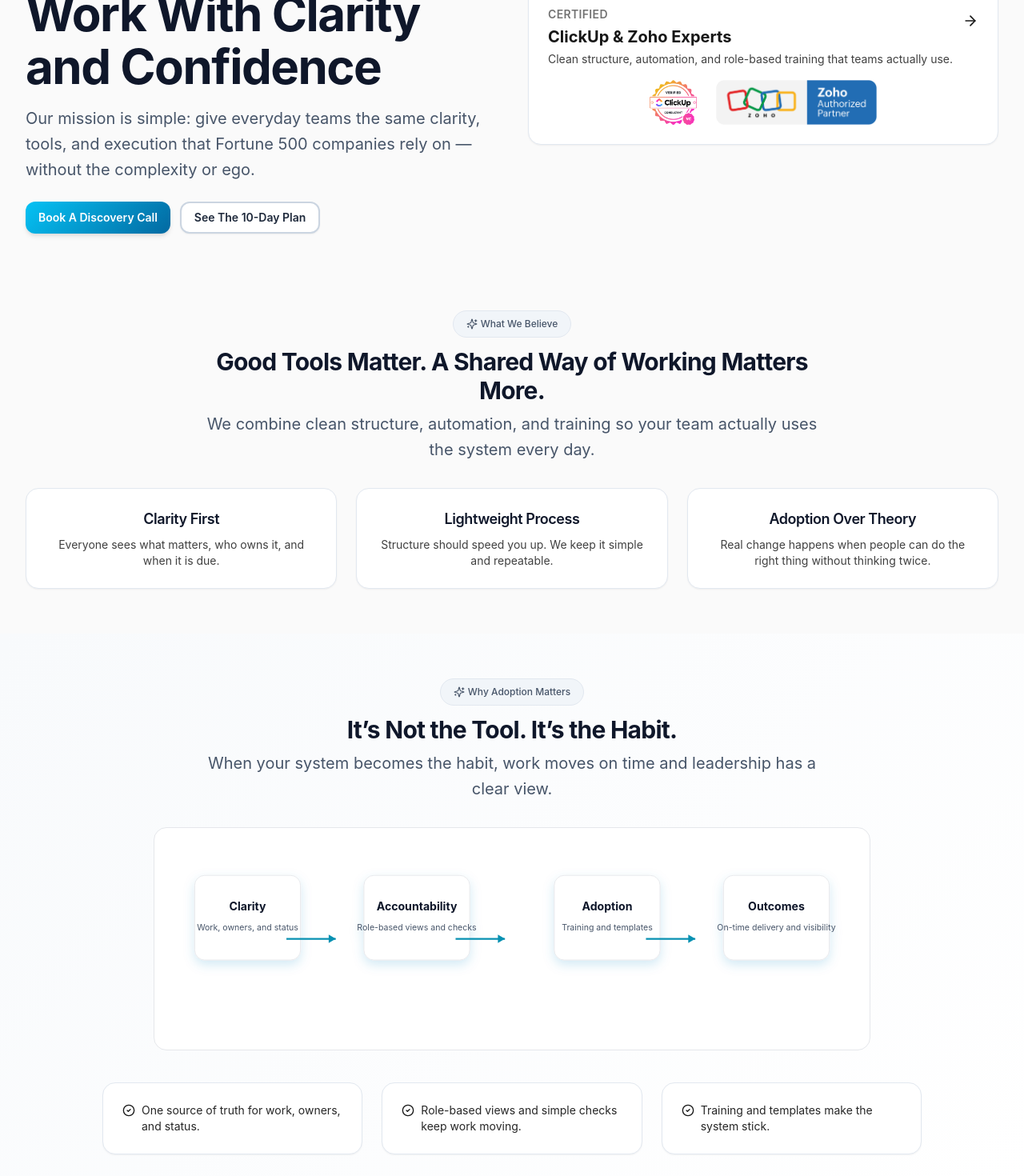
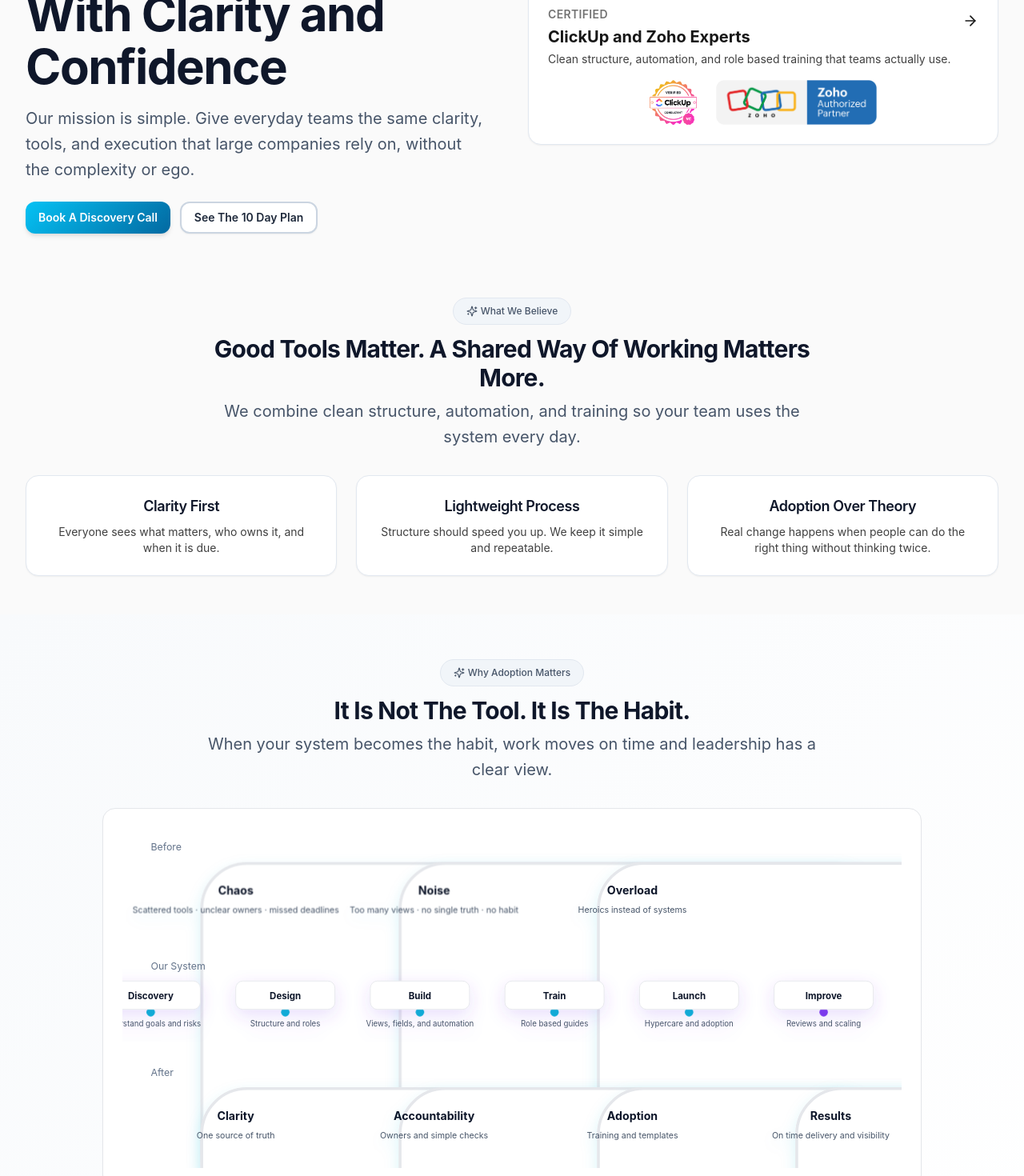
Before and after one commit to Jonw8192/iteratum, a React (Vite) app in the folder iteratum-site/: page /about in a window 1280 px wide. Shown: the part 240-1710 px from the top of the page at 80% size. Built offline with nearby package versions, Linux system fonts and the light colour scheme.

Commit message:
Refactor text and layout in About.jsx
Updated various text elements for consistency and clarity, including header titles, button texts, and descriptions. Changed component names and adjusted layout properties for improved presentation.

```diff
--- a/iteratum-site/src/About.jsx
+++ b/iteratum-site/src/About.jsx
@@ -103,7 +103,7 @@ const Card = ({ children, className = "" }) => (
   <div className={`card-iteratum ${className}`}>{children}</div>
 );
 
-/* -------------------- Header (local copy for this page) -------------------- */
+/* -------------------- Header (local copy) -------------------- */
 function Header() {
   const [open, setOpen] = useState(false);
   return (
@@ -150,7 +150,7 @@ function Header() {
   );
 }
 
-/* -------------------- Footer (local copy for this page) -------------------- */
+/* -------------------- Footer (local copy) -------------------- */
 function Footer() {
   return (
     <footer className="footer-iteratum">
@@ -223,48 +223,117 @@ function Footer() {
   );
 }
 
-/* -------------------- System Diagram (inline SVG) -------------------- */
-function SystemDiagram() {
+/* -------------------- Gradient Hybrid Diagram (S2 style) -------------------- */
+/** Option D: Before → System Flow → After, with subtle cyan/purple gradients */
+function HybridDiagram() {
   return (
-    <div className="w-full max-w-4xl mx-auto mt-8">
-      <div className="rounded-2xl border border-gray-200 bg-white p-6">
+    <div className="w-full max-w-5xl mx-auto">
+      <div className="rounded-2xl border border-gray-200 bg-white p-6 shadow-sm">
         <svg
+          viewBox="0 0 1100 480"
+          className="w-full h-auto"
           role="img"
-          aria-label="System diagram: Clarity to Accountability to Adoption to Outcomes"
-          viewBox="0 0 960 260"
-          className="w-full h-auto"
+          aria-label="From chaos to clarity through the Iteratum system flow"
         >
           <defs>
-            <filter id="soft" x="-20%" y="-20%" width="140%" height="140%">
-              <feDropShadow dx="0" dy="6" stdDeviation="8" floodColor="rgba(2,132,199,0.18)" />
+            {/* Gradients */}
+            <linearGradient id="g1" x1="0" y1="0" x2="1" y2="1">
+              <stop offset="0%" stopColor="#7c3aed" />
+              <stop offset="100%" stopColor="#06b6d4" />
+            </linearGradient>
+            <linearGradient id="g2" x1="0" y1="0" x2="1" y2="0">
+              <stop offset="0%" stopColor="#06b6d4" />
+              <stop offset="100%" stopColor="#7c3aed" />
+            </linearGradient>
+            {/* Soft glow */}
+            <filter id="soft" x="-30%" y="-30%" width="160%" height="160%">
+              <feDropShadow dx="0" dy="8" stdDeviation="10" floodColor="rgba(6,182,212,0.15)" />
             </filter>
+            <filter id="soft2" x="-30%" y="-30%" width="160%" height="160%">
+              <feDropShadow dx="0" dy="8" stdDeviation="12" floodColor="rgba(124,58,237,0.16)" />
+            </filter>
+            {/* Box helper */}
+            <symbol id="box" viewBox="0 0 240 120">
+              <rect x="0.5" y="0.5" width="239" height="119" rx="16" fill="white" stroke="#e5e7eb" />
+            </symbol>
           </defs>
 
-          {/* Boxes */}
-          {[
-            { x: 30,  t: "Clarity",        d: "Work, owners, and status" },
-            { x: 270, t: "Accountability", d: "Role-based views and checks" },
-            { x: 540, t: "Adoption",       d: "Training and templates" },
-            { x: 780, t: "Outcomes",       d: "On-time delivery and visibility" },
-          ].map((b, i) => (
-            <g key={i} transform={`translate(${b.x}, 40)`} filter="url(#soft)">
-              <rect width="150" height="120" rx="14" fill="#ffffff" stroke="#e5e7eb" />
-              <text x="75" y="50" textAnchor="middle" fontSize="16" fontWeight="700" fill="#0f172a">
-                {b.t}
-              </text>
-              <text x="75" y="78" textAnchor="middle" fontSize="12" fill="#475569">
-                {b.d}
-              </text>
+          {/* Top Row: Before (Chaos) */}
+          <g transform="translate(40, 32)">
+            <text x="0" y="0" fontSize="14" fill="#64748b">Before</text>
+            <g transform="translate(0, 16)" filter="url(#soft)">
+              <use href="#box" />
+              <text x="120" y="46" textAnchor="middle" fontWeight="700" fontSize="16" fill="#0f172a">Chaos</text>
+              <text x="120" y="72" textAnchor="middle" fontSize="12" fill="#475569">Scattered tools · unclear owners · missed deadlines</text>
             </g>
-          ))}
 
-          {/* Arrows */}
-          {[160, 400, 670].map((ax, i) => (
-            <g key={i} transform={`translate(${ax}, 100)`}>
-              <path d="M0 30 H70" stroke="#0891b2" strokeWidth="2.5" fill="none" />
-              <polygon points="70,30 60,24 60,36" fill="#0891b2" />
+            <g transform="translate(280, 16)" filter="url(#soft)">
+              <use href="#box" />
+              <text x="120" y="46" textAnchor="middle" fontWeight="700" fontSize="16" fill="#0f172a">Noise</text>
+              <text x="120" y="72" textAnchor="middle" fontSize="12" fill="#475569">Too many views · no single truth · no habit</text>
             </g>
-          ))}
+
+            <g transform="translate(560, 16)" filter="url(#soft)">
+              <use href="#box" />
+              <text x="120" y="46" textAnchor="middle" fontWeight="700" fontSize="16" fill="#0f172a">Overload</text>
+              <text x="120" y="72" textAnchor="middle" fontSize="12" fill="#475569">Heroics instead of systems</text>
+            </g>
+          </g>
+
+          {/* Middle: System Flow */}
+          <g transform="translate(40, 200)">
+            <text x="0" y="0" fontSize="14" fill="#64748b">Our System</text>
+
+            {/* Flow bar */}
+            <path d="M0 60 H950" stroke="url(#g2)" strokeWidth="3.5" fill="none" opacity="0.7" />
+            {[0, 190, 380, 570, 760, 950].map((x, i) => (
+              <circle key={i} cx={x} cy={60} r="6" fill={i === 5 ? "#7c3aed" : "#06b6d4"} />
+            ))}
+
+            {/* Stages */}
+            {[
+              { x: 0,   t: "Discovery", s: "Understand goals and risks" },
+              { x: 190, t: "Design",    s: "Structure and roles" },
+              { x: 380, t: "Build",     s: "Views, fields, and automation" },
+              { x: 570, t: "Train",     s: "Role based guides" },
+              { x: 760, t: "Launch",    s: "Hypercare and adoption" },
+              { x: 950, t: "Improve",   s: "Reviews and scaling" },
+            ].map((n, i) => (
+              <g key={i} transform={`translate(${n.x - 70}, 16)`} filter="url(#soft2)">
+                <rect width="140" height="40" rx="10" fill="#ffffff" stroke="#e5e7eb" />
+                <text x="70" y="26" textAnchor="middle" fontSize="13" fontWeight="700" fill="#0f172a">{n.t}</text>
+                <text x="70" y="64" textAnchor="middle" fontSize="11" fill="#475569">{n.s}</text>
+              </g>
+            ))}
+          </g>
+
+          {/* Bottom: After (Clarity) */}
+          <g transform="translate(40, 350)">
+            <text x="0" y="0" fontSize="14" fill="#64748b">After</text>
+            <g transform="translate(0, 16)" filter="url(#soft)">
+              <use href="#box" />
+              <text x="120" y="46" textAnchor="middle" fontWeight="700" fontSize="16" fill="#0f172a">Clarity</text>
+              <text x="120" y="72" textAnchor="middle" fontSize="12" fill="#475569">One source of truth</text>
+            </g>
+
+            <g transform="translate(280, 16)" filter="url(#soft)">
+              <use href="#box" />
+              <text x="120" y="46" textAnchor="middle" fontWeight="700" fontSize="16" fill="#0f172a">Accountability</text>
+              <text x="120" y="72" textAnchor="middle" fontSize="12" fill="#475569">Owners and simple checks</text>
+            </g>
+
+            <g transform="translate(560, 16)" filter="url(#soft)">
+              <use href="#box" />
+              <text x="120" y="46" textAnchor="middle" fontWeight="700" fontSize="16" fill="#0f172a">Adoption</text>
+              <text x="120" y="72" textAnchor="middle" fontSize="12" fill="#475569">Training and templates</text>
+            </g>
+
+            <g transform="translate(840, 16)" filter="url(#soft)">
+              <use href="#box" />
+              <text x="120" y="46" textAnchor="middle" fontWeight="700" fontSize="16" fill="#0f172a">Results</text>
+              <text x="120" y="72" textAnchor="middle" fontSize="12" fill="#475569">On time delivery and visibility</text>
+            </g>
+          </g>
         </svg>
       </div>
     </div>
@@ -274,17 +343,17 @@ function SystemDiagram() {
 /* -------------------- Page Sections -------------------- */
 function Hero() {
   return (
-    <Section id="hero" className="pt-28 pb-10">
+    <Section id="hero" className="pt-28 pb-8">
       <div className="grid lg:grid-cols-2 gap-10 items-center">
         <div>
           <Pill>About Iteratum</Pill>
-          <h1 className="text-iteratum-hero mt-3">We Help Teams Work With Clarity and Confidence</h1>
+          <h1 className="text-iteratum-hero mt-3">Helping Teams Work With Clarity and Confidence</h1>
           <p className="mt-4 text-iteratum-subtitle max-w-xl">
-            Our mission is simple: give everyday teams the same clarity, tools, and execution that Fortune 500 companies rely on — without the complexity or ego.
+            Our mission is simple. Give everyday teams the same clarity, tools, and execution that large companies rely on, without the complexity or ego.
           </p>
           <div className="mt-6 flex flex-wrap gap-3">
             <Button href="https://cal.com/jonwoods">Book A Discovery Call</Button>
-            <Button variant="ghost" href="/#how-it-works">See The 10-Day Plan</Button>
+            <Button variant="ghost" href="/#how-it-works">See The 10 Day Plan</Button>
           </div>
         </div>
 
@@ -292,9 +361,9 @@ function Hero() {
           <div className="flex items-start justify-between mb-4">
             <div>
               <div className="text-sm font-semibold tracking-wide uppercase text-neutral-500">Certified</div>
-              <div className="text-xl font-bold mt-1">ClickUp & Zoho Experts</div>
+              <div className="text-xl font-bold mt-1">ClickUp and Zoho Experts</div>
               <div className="text-sm text-neutral-700 mt-1">
-                Clean structure, automation, and role-based training that teams actually use.
+                Clean structure, automation, and role based training that teams actually use.
               </div>
             </div>
             <ArrowRight className="hidden sm:block h-5 w-5 mt-2 flex-shrink-0" />
@@ -311,26 +380,17 @@ function Hero() {
 
 function Beliefs() {
   const items = [
-    {
-      t: "Clarity First",
-      d: "Everyone sees what matters, who owns it, and when it is due.",
-    },
-    {
-      t: "Lightweight Process",
-      d: "Structure should speed you up. We keep it simple and repeatable.",
-    },
-    {
-      t: "Adoption Over Theory",
-      d: "Real change happens when people can do the right thing without thinking twice.",
-    },
+    { t: "Clarity First", d: "Everyone sees what matters, who owns it, and when it is due." },
+    { t: "Lightweight Process", d: "Structure should speed you up. We keep it simple and repeatable." },
+    { t: "Adoption Over Theory", d: "Real change happens when people can do the right thing without thinking twice." },
   ];
   return (
-    <Section id="beliefs" className="py-14">
+    <Section id="beliefs" className="py-12">
       <div className="text-center max-w-3xl mx-auto">
         <Pill>What We Believe</Pill>
-        <h2 className="mt-3 text-iteratum-heading">Good Tools Matter. A Shared Way of Working Matters More.</h2>
+        <h2 className="mt-3 text-iteratum-heading">Good Tools Matter. A Shared Way Of Working Matters More.</h2>
         <p className="mt-2 text-iteratum-subtitle">
-          We combine clean structure, automation, and training so your team actually uses the system every day.
+          We combine clean structure, automation, and training so your team uses the system every day.
         </p>
       </div>
       <div className="mt-8 grid md:grid-cols-3 gap-6">
@@ -348,20 +408,22 @@ function Beliefs() {
 function AdoptionMatters() {
   const points = [
     "One source of truth for work, owners, and status.",
-    "Role-based views and simple checks keep work moving.",
-    "Training and templates make the system stick.",
+    "Role based views and simple checks keep work moving.",
+    "Training and templates make the habit stick.",
   ];
   return (
     <Section id="adoption" className="py-14 bg-iteratum-gradient-subtle">
       <div className="text-center max-w-3xl mx-auto">
         <Pill>Why Adoption Matters</Pill>
-        <h2 className="mt-3 text-iteratum-heading">It’s Not the Tool. It’s the Habit.</h2>
+        <h2 className="mt-3 text-iteratum-heading">It Is Not The Tool. It Is The Habit.</h2>
         <p className="mt-2 text-iteratum-subtitle">
           When your system becomes the habit, work moves on time and leadership has a clear view.
         </p>
       </div>
 
-      <SystemDiagram />
+      <div className="mt-8">
+        <HybridDiagram />
+      </div>
 
       <div className="mt-10 grid md:grid-cols-3 gap-6 max-w-5xl mx-auto">
         {points.map((p, i) => (
@@ -379,30 +441,18 @@ function AdoptionMatters() {
 
 function HowWeHelp() {
   const items = [
-    {
-      t: "ClickUp Implementations",
-      d: "Clean structure, dashboards, and automation for visibility and momentum.",
-    },
-    {
-      t: "Zoho Implementations",
-      d: "Projects and Sprints configured to your workflow with reporting and governance.",
-    },
-    {
-      t: "Automation and QA",
-      d: "Guardrails and playbooks reduce errors and keep delivery on track.",
-    },
-    {
-      t: "Ongoing Improvement",
-      d: "Reviews, onboarding guides, and iterative changes as your team grows.",
-    },
+    { t: "ClickUp Implementations", d: "Clean structure, dashboards, and automation for visibility and momentum." },
+    { t: "Zoho Implementations", d: "Projects and Sprints configured to your workflow with reporting and governance." },
+    { t: "Automation and QA", d: "Guardrails and playbooks reduce errors and keep delivery on track." },
+    { t: "Ongoing Improvement", d: "Reviews, onboarding guides, and iterative changes as your team grows." },
   ];
   return (
     <Section id="help" className="py-14">
       <div className="text-center max-w-3xl mx-auto">
         <Pill>How We Help</Pill>
-        <h2 className="mt-3 text-iteratum-heading">ClickUp and Zoho, Implemented the Right Way</h2>
+        <h2 className="mt-3 text-iteratum-heading">ClickUp and Zoho. Implemented The Right Way.</h2>
         <p className="mt-2 text-iteratum-subtitle">
-          Architecture, automation, permissions, views, role-based training, and a guided launch. Your team goes live in about 10 business days.
+          Architecture, automation, permissions, views, role based training, and a guided launch. Your team goes live in about 10 business days.
         </p>
       </div>
 
@@ -427,21 +477,21 @@ function Founder() {
           <h2 className="mt-3 text-iteratum-heading">Why Iteratum Exists</h2>
           <div className="mt-4 space-y-4 text-iteratum-slate">
             <p>
-              Hi, I’m Jon. I’ve led delivery and operations for teams that needed more clarity and better execution.
-              The same pattern kept repeating: smart, motivated people working inside systems that made work harder than it needed to be.
+              Hi, I am Jon. I led delivery and operations for teams that needed more clarity and better execution.
+              The same pattern kept repeating. Smart people working inside systems that made the work harder than it needed to be.
             </p>
             <p>
-              I started Iteratum to give small and midsize teams the structure and momentum big companies enjoy — without the overhead.
-              We bring the parts that actually help: clear architecture, simple automation, and role-based training.
+              I started Iteratum to give small and midsize teams the structure and momentum big companies enjoy, without the overhead.
+              We bring the parts that help. Clear architecture, simple automation, and role based training.
             </p>
             <p>
-              The goal isn’t a fancy setup. The goal is a reliable habit that helps people do their best work.
-              If that sounds like what your team needs, I’d love to talk.
+              The goal is not a fancy setup. The goal is a reliable habit that helps people do their best work.
+              If that sounds like what your team needs, I would love to talk.
             </p>
           </div>
           <div className="mt-5 flex flex-wrap gap-3">
             <Button href="https://cal.com/jonwoods">Book A Call</Button>
-            <Button variant="ghost" href="https://www.linkedin.com/in/jonthepm">Connect on LinkedIn</Button>
+            <Button variant="ghost" href="https://www.linkedin.com/in/jonthepm">Connect On LinkedIn</Button>
             <Button variant="ghost" href="mailto:jon@iteratum.com">jon@iteratum.com</Button>
           </div>
         </div>
@@ -463,15 +513,13 @@ function Founder() {
           </div>
 
           <div className="mt-6 rounded-xl border border-gray-200 bg-iteratum-gradient-subtle p-5">
-            <div className="text-sm font-semibold tracking-wide uppercase text-neutral-500">
-              Free Guide
-            </div>
+            <div className="text-sm font-semibold tracking-wide uppercase text-neutral-500">Free Guide</div>
             <div className="text-lg font-bold mt-1">Quick Setup Checklist</div>
             <div className="text-sm text-neutral-700 mt-1">
               Use the same guide we use to align teams fast.
             </div>
             <div className="mt-4">
-              <a href="/#contact" className="btn-iteratum-primary">Get the Checklist</a>
+              <a href="/#contact" className="btn-iteratum-primary">Get The Checklist</a>
             </div>
           </div>
         </Card>
@@ -487,9 +535,9 @@ function FinalCTA() {
         <div className="grid lg:grid-cols-2 gap-10 items-center">
           <div>
             <Pill>Get Started</Pill>
-            <h3 className="mt-3 text-iteratum-heading">Give Your Team a System They Can Rely On</h3>
+            <h3 className="mt-3 text-iteratum-heading">Give Your Team A System They Can Rely On</h3>
             <ul className="mt-4 space-y-2 text-sm text-neutral-700">
-              <li className="flex items-start gap-2"><Users className="h-4 w-4 mt-0.5" /> Role-based training and guides</li>
+              <li className="flex items-start gap-2"><Users className="h-4 w-4 mt-0.5" /> Role based training and guides</li>
               <li className="flex items-start gap-2"><CheckCircle2 className="h-4 w-4 mt-0.5" /> Clear milestones and reporting</li>
               <li className="flex items-start gap-2"><Zap className="h-4 w-4 mt-0.5" /> Automation that saves time</li>
             </ul>
@@ -505,7 +553,7 @@ function FinalCTA() {
               <div className="text-xl font-bold mt-1">Quick Setup Checklist</div>
               <div className="text-sm text-neutral-700 mt-1">Use the same guide we use to align teams fast.</div>
               <div className="mt-4">
-                <a href="/#contact" className="btn-iteratum-primary">Get the Checklist</a>
+                <a href="/#contact" className="btn-iteratum-primary">Get The Checklist</a>
               </div>
             </Card>
           </div>
```
